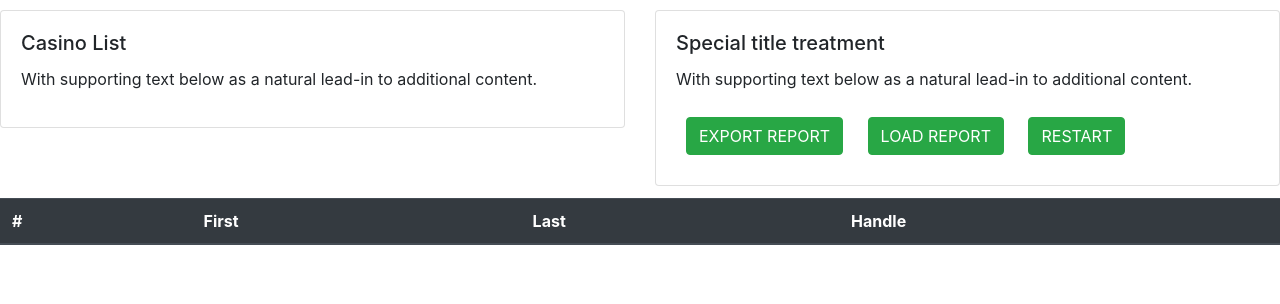
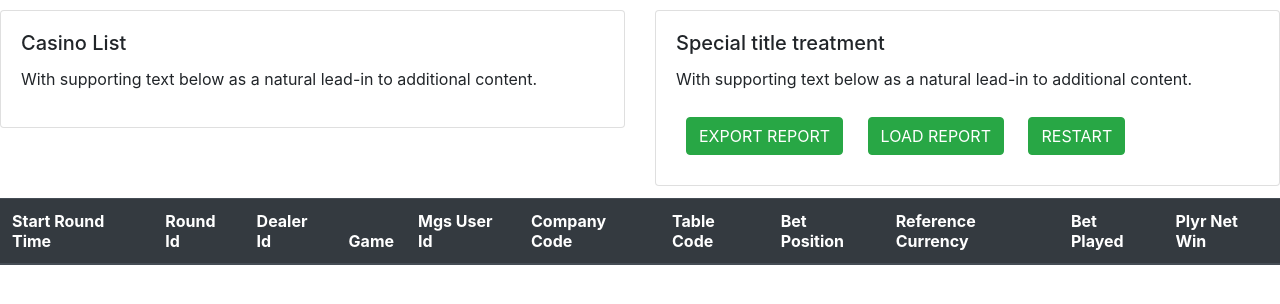
Before and after one commit to GuntarWi/Report-OPP, a plain HTML site: page index.html in a window 1280 px wide. Drawn offline with nearby package versions, Linux system fonts and the light colour scheme.

Commit message:
Update index.html
Add new Table head

```diff
--- a/index.html
+++ b/index.html
@@ -46,10 +46,18 @@
 <table id="simpleTable1" class="mytable table table-striped" style="width:100%">
     <thead class="thead-dark" >
         <tr>
-          <th scope="col">#</th>
-          <th scope="col">First</th>
-          <th scope="col">Last</th>
-          <th scope="col">Handle</th>
+          <th scope="col">Start Round Time</th>
+          <th scope="col">Round Id</th>
+          <th scope="col">Dealer Id</th>
+          <th scope="col">Game</th>
+          <th scope="col">Mgs User Id</th>
+            <th scope="col">Company Code</th>
+            <th scope="col">Table Code</th>
+            <th scope="col">Bet Position</th>
+            <th scope="col">Reference Currency</th>
+            <th scope="col">Bet Played</th>
+            <th scope="col">Plyr Net Win</th>
+
         </tr>
       </thead>
       <tbody>
```
